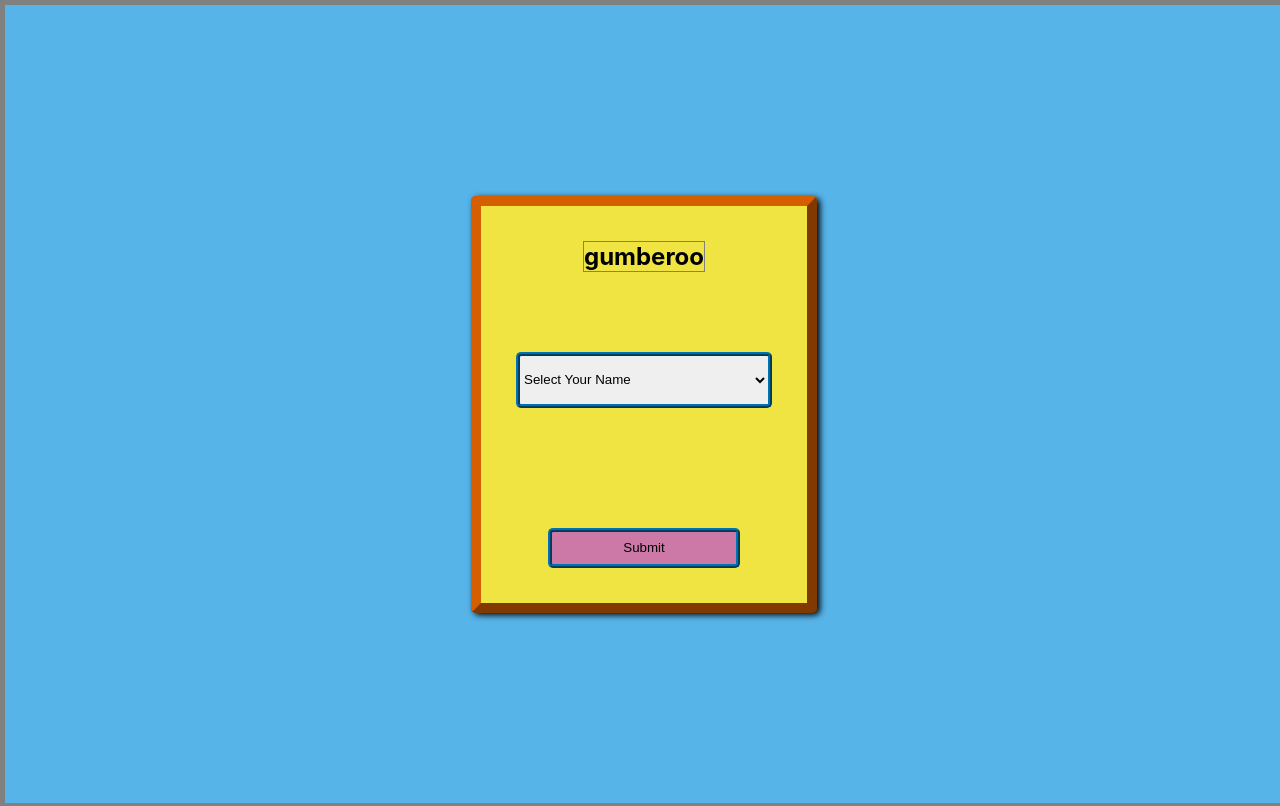
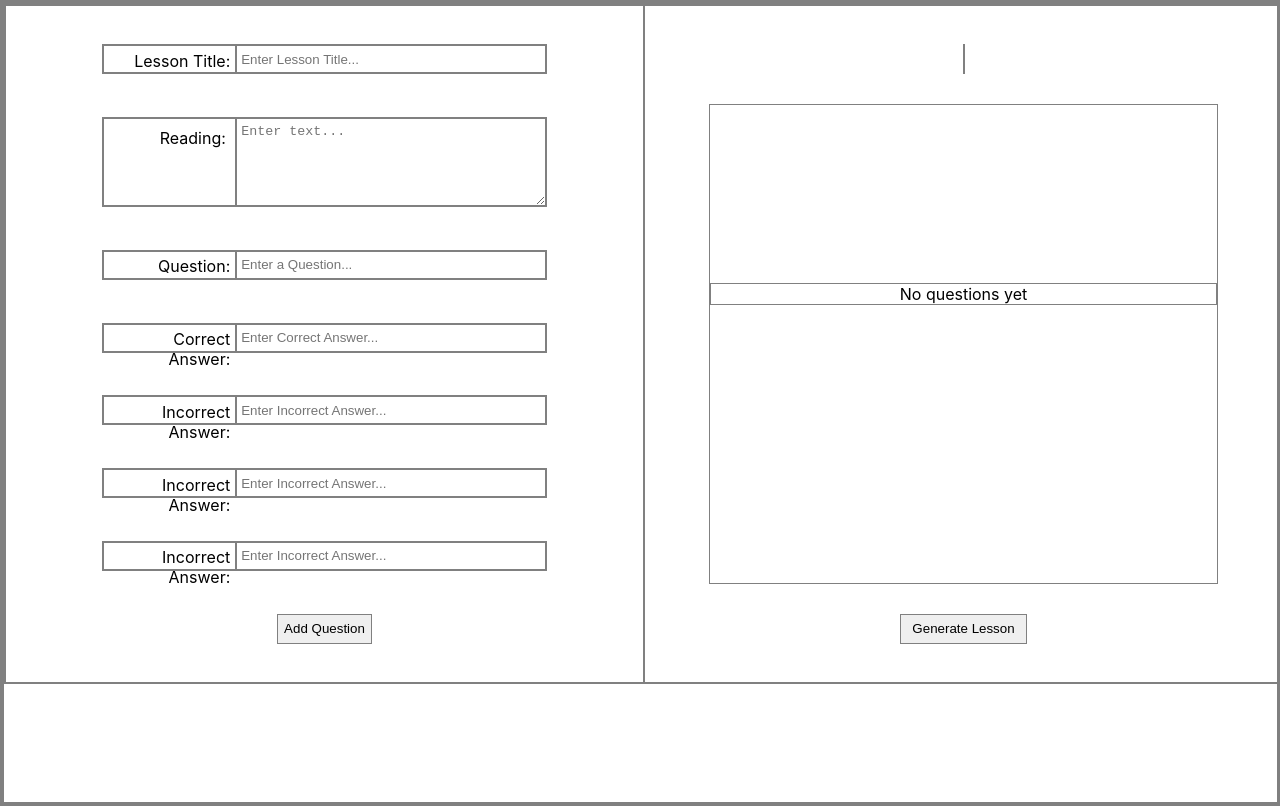
Before and after one commit to KyleWong2510/gumberoo, a React (Create React App) app: page / in a window 1280 px wide. Built offline with nearby package versions, Linux system fonts and the light colour scheme.

Commit message:
Style QuestionCard

```diff
--- a/src/App/App.js
+++ b/src/App/App.js
@@ -10,8 +10,8 @@ function App() {
     <main className="App">
       {/* <TeacherHeader />
       {/* <TeacherLogin /> */}
-      {/* <CreateLesson /> */}
-      <StudentDashboard />
+      <CreateLesson />
+      {/* <StudentDashboard /> */}
 
     </main>
   )
--- a/src/LessonPreview/QuestionCard/QuestionCard.js
+++ b/src/LessonPreview/QuestionCard/QuestionCard.js
@@ -9,10 +9,10 @@ const QuestionCard = ({ id, question, allAnswers, reading, deleteQuestion})=> {
 
   return (
     <section id={id} key={id} className='question-card'>
-      {reading && <p className='question-card-reading'>Reading: {reading}</p>}
-      <p>Question: {question}</p>
-      <p>Correct Answer: {correctAnswer}</p>
-      <p>Incorrect Answers:</p>
+      {reading && <p className='question-card-reading'><span className='question-card-category'>Reading:</span> {reading}</p>}
+      <p><span className='question-card-category'>Question:</span> {question}</p>
+      <p><span className='question-card-category'>Correct Answer:</span> {correctAnswer}</p>
+      <p className='question-card-category'>Incorrect Answers:</p>
       {incorrectAnswers}
       <button onClick={(e) => deleteQuestion(e)}>Delete</button>
     </section>
--- a/src/LessonPreview/QuestionCard/QuestionCard.scss
+++ b/src/LessonPreview/QuestionCard/QuestionCard.scss
@@ -1,17 +1,29 @@
 .question-card {
+  align-items: center;
+  border-bottom: solid 2px;
   display: flex;
   flex-direction: column;
   justify-content: space-between;
-  margin-bottom: 3%;
-  max-height: 40%;
+  max-height: 50%;
+  padding: 2%;
+
+  p {
+    width: 100%
+  }
 
   button {
-    height: 5%;
+    height: 10%;
     justify-self: center;
+    width: 14%;
   }
 }
 
+.question-card-category {
+  font-weight: 600;
+}
+
 .question-card-reading {
-  max-height: 25%;
+  border-bottom: solid 1px;
+  max-height: 35%;
   overflow: scroll;
 }
```
